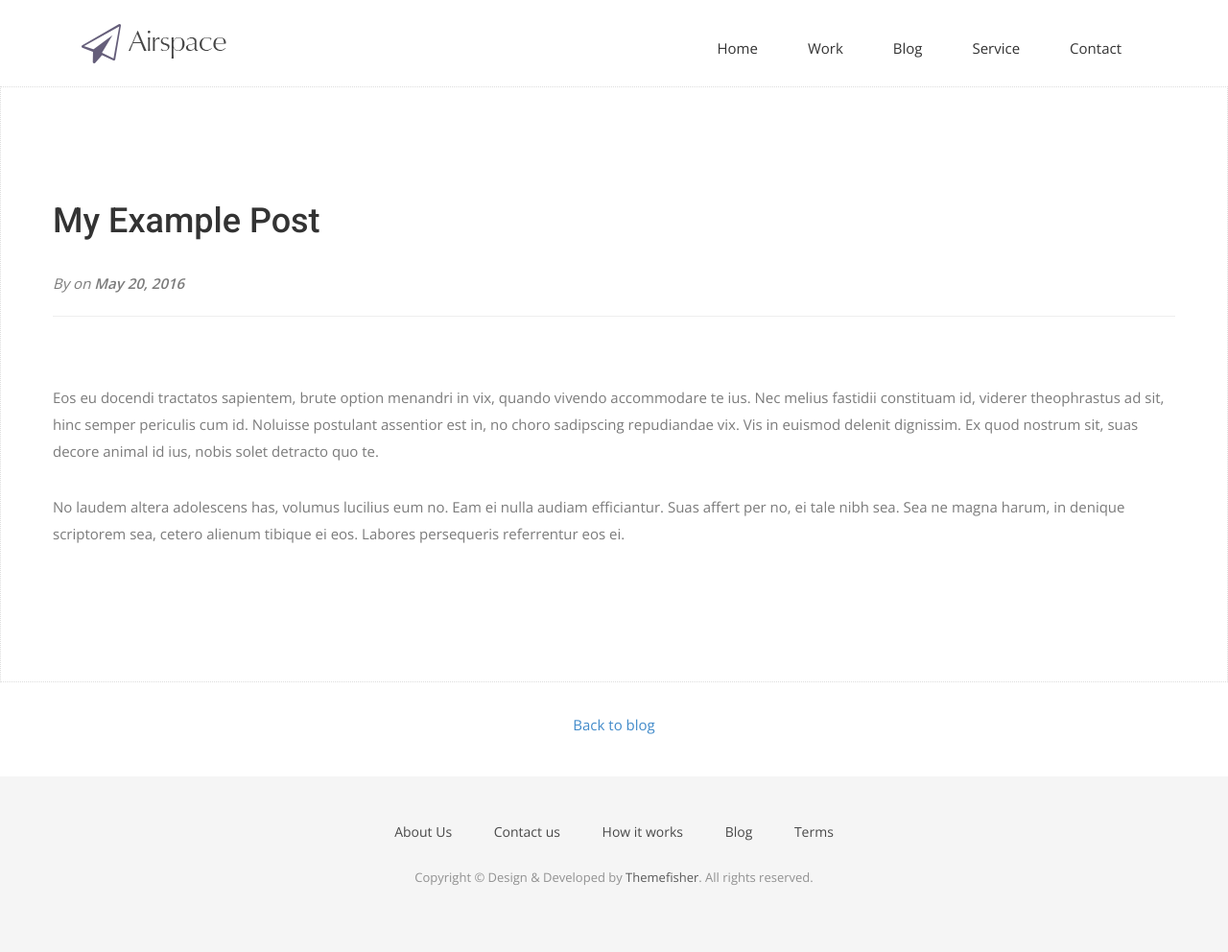
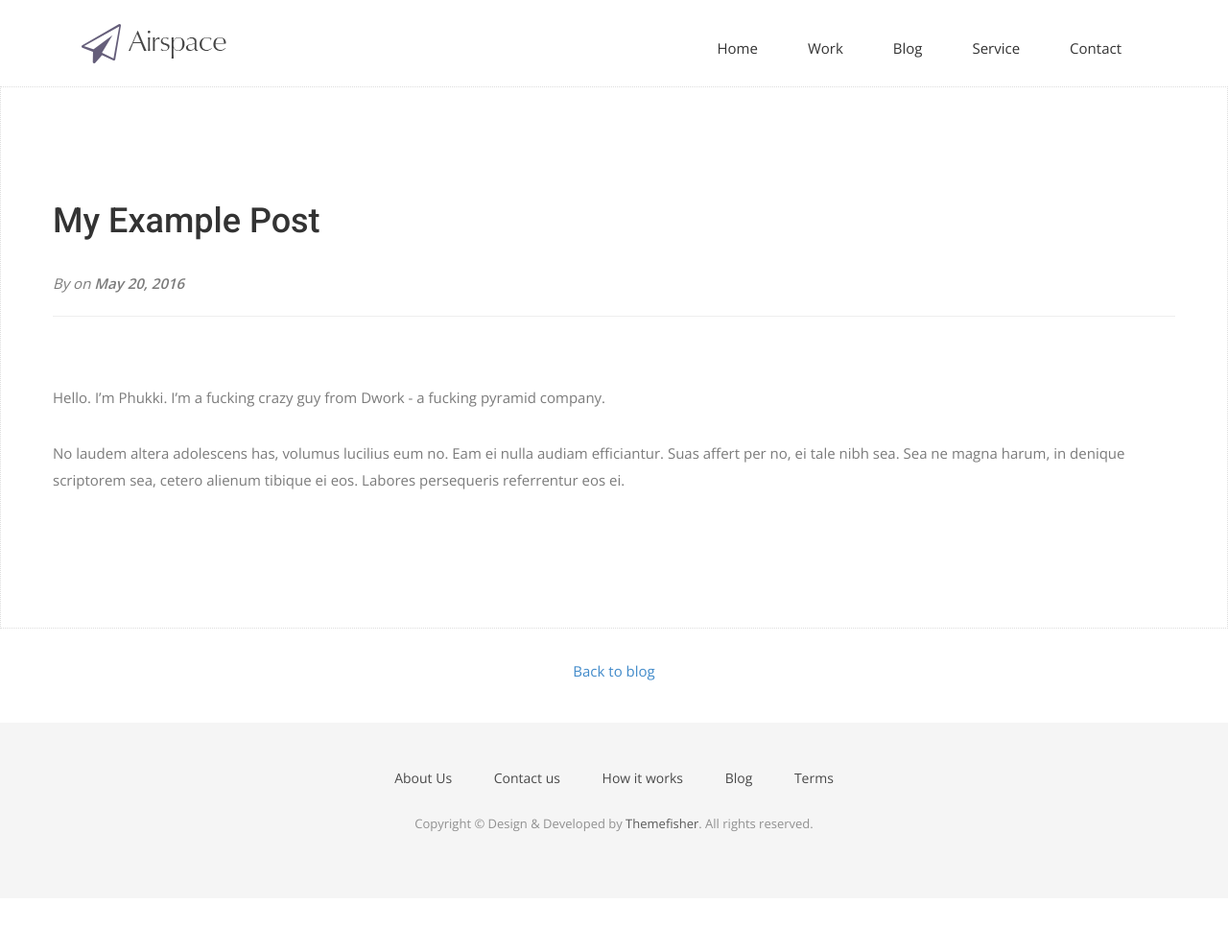
Before and after one commit to NguyenHuuPhuc/NguyenHuuPhuc.github.io, a Jekyll site: the page built from _posts/2016-05-20-my-example-post.md, in a window 1280 px wide. Shown: the whole page at 96% size. Built offline with Jekyll 4.4.1, drawn with Linux system fonts in a browser that asks for light colours; nearby versions of some CDN libraries; some web fonts are replaced; after the commit the page ends 936 px from its top, so only the background shows below that.

Commit message:
edit first post

```diff
--- a/_posts/2016-05-20-my-example-post.md
+++ b/_posts/2016-05-20-my-example-post.md
@@ -2,7 +2,7 @@
 layout: post
 ---
 
-Eos eu docendi tractatos sapientem, brute option menandri in vix, quando vivendo accommodare te ius. Nec melius fastidii constituam id, viderer theophrastus ad sit, hinc semper periculis cum id. Noluisse postulant assentior est in, no choro sadipscing repudiandae vix. Vis in euismod delenit dignissim. Ex quod nostrum sit, suas decore animal id ius, nobis solet detracto quo te.
+Hello. I'm Phukki. I'm a fucking crazy guy from Dwork - a fucking pyramid company.
 
 {% comment %}
 Might you have an include in your theme? Why not try it here!
```
